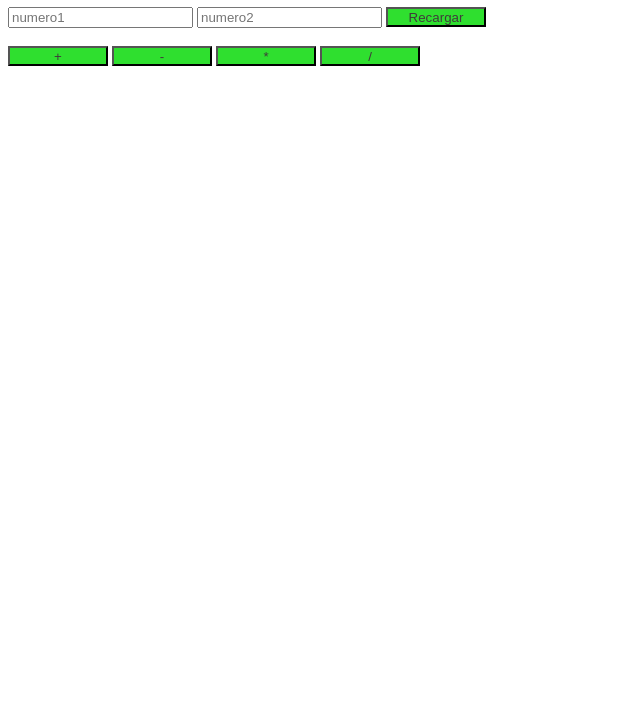
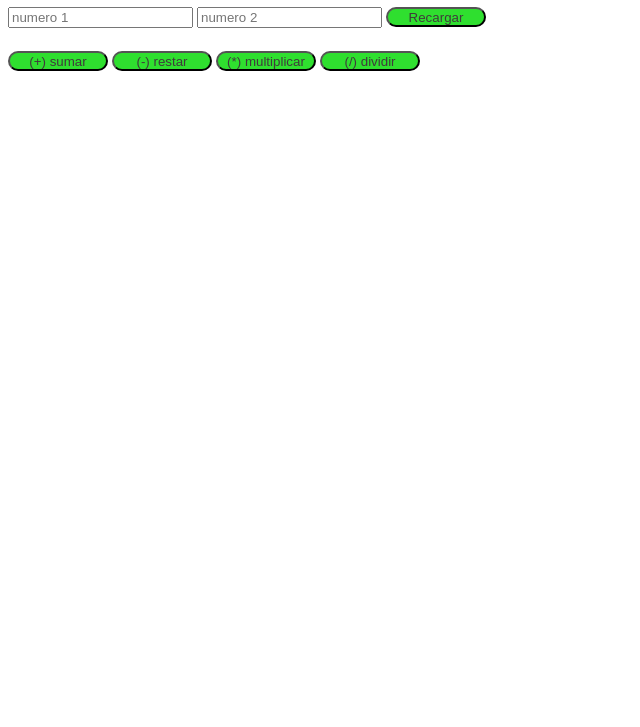
Before and after one commit to jjvrs/calculadora-basica, a plain HTML site: page index.html in a window 1280 px wide. Shown: the part 73-800 px from the top of the page, without its empty margins (0-640 px from the left). Drawn offline with Linux system fonts and the light colour scheme.

Commit message:
probando nueva rama

```diff
--- a/codigo.js
+++ b/codigo.js
@@ -11,9 +11,9 @@ const sumar = ()=>{
 const n1 = parseInt( document.querySelector('#n1').value);
 const n2 = parseInt( document.querySelector('#n2').value);
 
-    const res = (n1 + n2);
-    alert(`el resultado de la suma es = ${res}`);
-console.log("el resultado de la suma es =",res);
+    const sumar = (n1 + n2);
+    alert(`el resultado de la suma es = ${sumar}`);
+console.log("el resultado de la suma es =",sumar);
 }
 
 
@@ -22,6 +22,7 @@ const restar = ()=>{
 
     const n1 = parseInt( document.querySelector('#n1').value);
     const n2 = parseInt( document.querySelector('#n2').value);
+
 
         const res = (n1 - n2);
         alert(`el resultado de la restar es = ${res}`);
--- a/estilos.css
+++ b/estilos.css
@@ -6,6 +6,7 @@ width: 100px;
 height: 20px;
 color: rgb(63, 59, 59);
 background-color: rgb(47, 223, 47);
-
+border-radius: 10px 10px 10px 10px;
+margin-bottom: 6px;
 
 }
--- a/index.html
+++ b/index.html
@@ -12,16 +12,16 @@
 <h1>esta es mi calculadora</h1>
 <body>
 
-<input type="number" min="0" id="n1" placeholder="numero1"  >
-<input type="number" min="0" id="n2" placeholder="numero2" >
+<input type="number" min="0" id="n1" placeholder="numero 1"  >
+<input type="number" min="0" id="n2" placeholder="numero 2" >
 <button class="btn" onclick="location.reload()">Recargar</button>
 <br>
 <br>
 
-   <button class="btn" id="suma" onclick="sumar()">+</button>
-   <button class="btn" id="resta" onclick="restar()">-</button>
-   <button class="btn" id="multi" onclick="multi()">*</button>
-   <button class="btn" id="divi"  onclick="dividir()">/</button>
+   <button class="btn" id="suma" onclick="sumar()">(+) sumar</button>
+   <button class="btn" id="resta" onclick="restar()">(-) restar</button>
+   <button class="btn" id="multi" onclick="multi()">(*) multiplicar</button>
+   <button class="btn" id="divi"  onclick="dividir()">(/) dividir</button>
 
 </body>
 </html>
```
